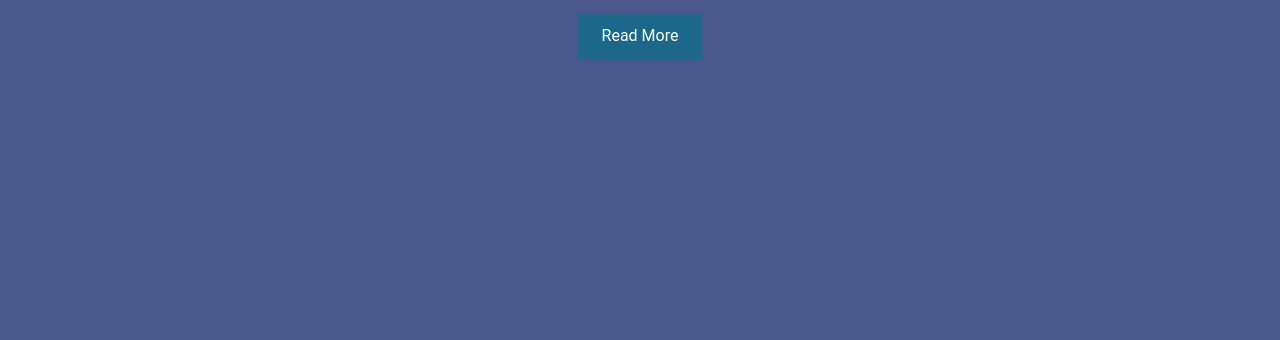
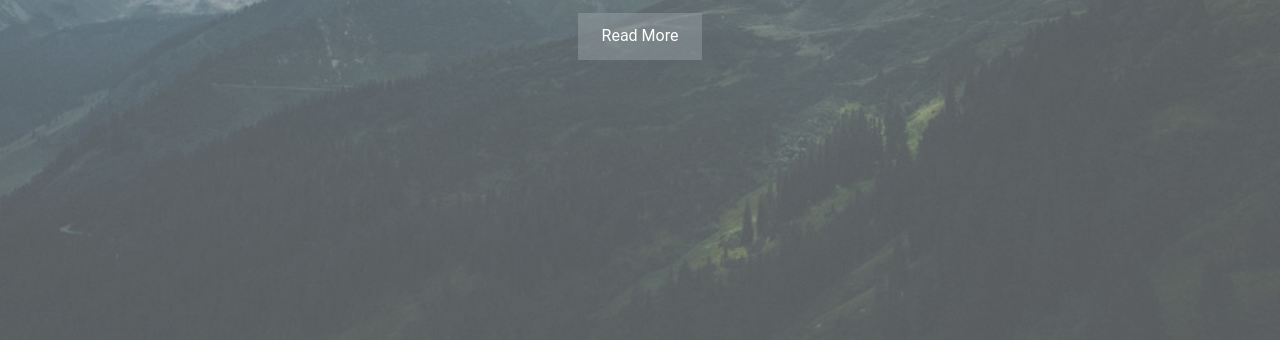
Before and after one commit to weroniquue/hamburger-menu, a plain HTML site: page index.html in a window 1280 px wide. Shown: the part 460-800 px from the top of the page. Drawn offline with Linux system fonts and the light colour scheme.

Commit message:
Image in  background

```diff
--- a/css/style.css
+++ b/css/style.css
@@ -1,5 +1,5 @@
 :root {
-    --primary-color: rgba(13, 110, 139, 0.75);
+    --primary-color: rgba(160, 170, 176, 0.4);
     --secondary-color: rgba(229, 148, 0, 0.9);
     --overlay-color: rgba(24, 39, 51, 0.95);
     --menu-speed: 0.75s;
@@ -32,7 +32,10 @@ body {
 
 #showcase:before {
     content: '';
-    background-color: deeppink; /*obrazek powinein być*/
+    background: url(../img/background.jpg) no-repeat center center fixed;
+    background-size: cover;
+    height: 100%;
+    overflow: hidden;
     position: absolute;
     top:0;
     left: 0;
```
Also changed, not shown: img/background.jpg (added).
